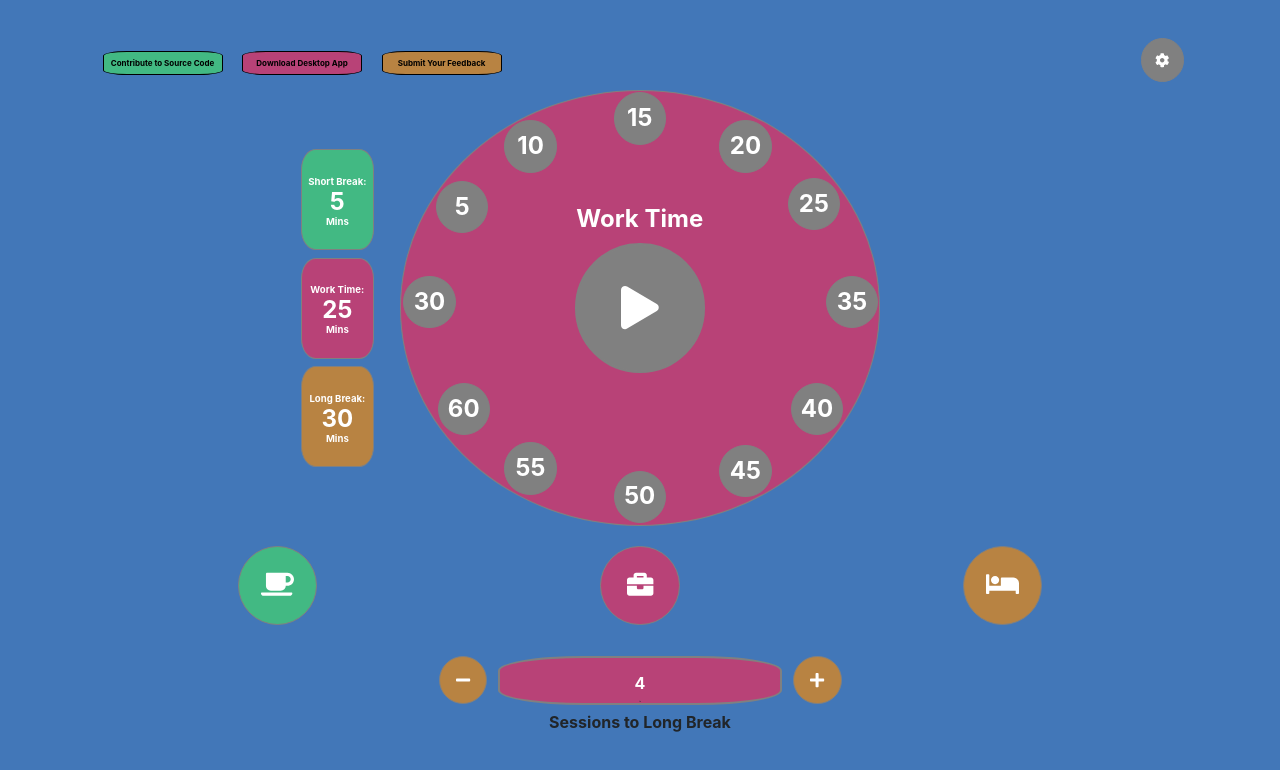
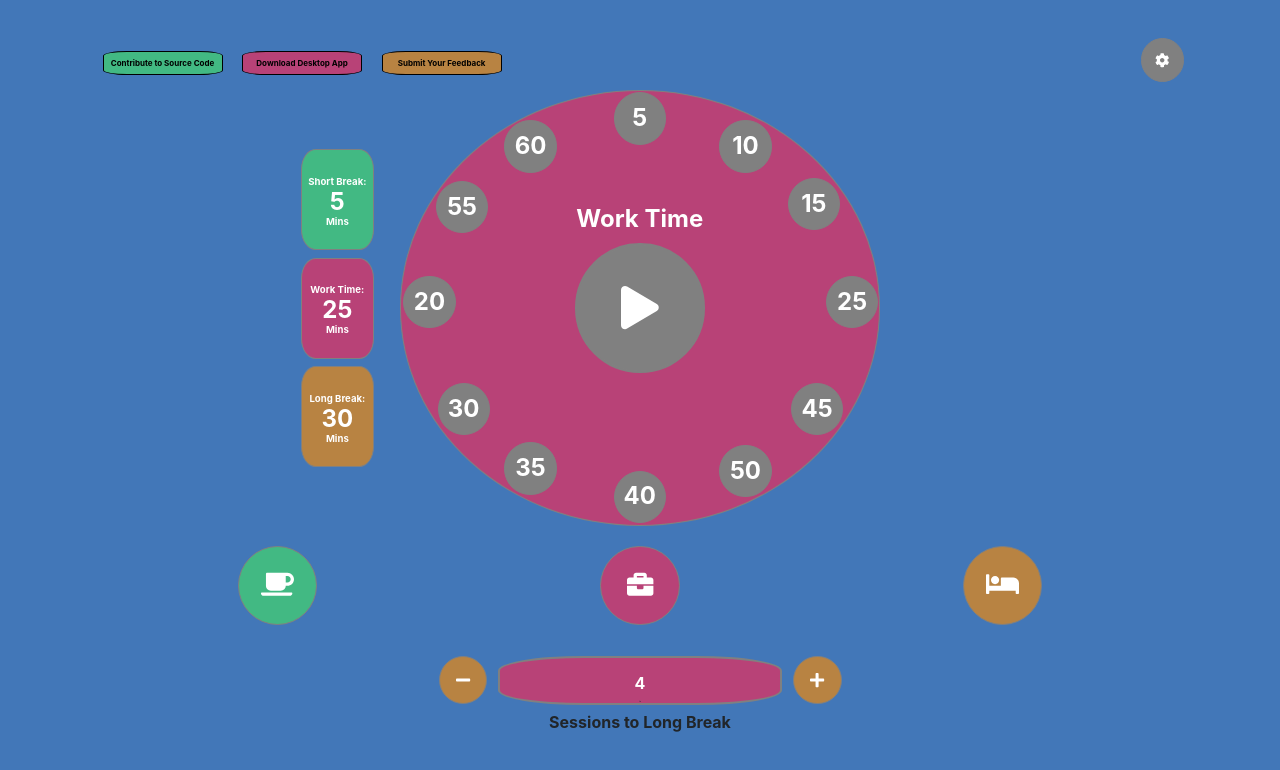
Before and after one commit to moomoolive/pomdoro_timer, a Vue app in the folder code/: page / in a window 1280 px wide. Shown: the top 770 px of the page. Built offline with nearby package versions, Linux system fonts and the light colour scheme.

Commit message:
finished first version of selection page

```diff
--- a/code/package.json
+++ b/code/package.json
@@ -46,7 +46,8 @@
     },
     "rules": {
       "no-unused-vars": 0,
-      "vue/no-unused-components": 0
+      "vue/no-unused-components": 0,
+      "vue/return-in-computed-property": 0
     },
     "overrides": [
       {
--- a/code/src/components/Header.vue
+++ b/code/src/components/Header.vue
@@ -1,6 +1,6 @@
 <template>
     <div>
-        <div id="left">
+        <div id="left" v-if="!smallScreen">
             <button id="button" class="github">
                 <a :href="githubLink">Contribute to Source Code</a>
             </button>
@@ -28,6 +28,11 @@ export default {
     data() {
         return {
             githubLink: "https://github.com/moomoolive/pomdoro_timer"
+        }
+    },
+    computed: {
+        smallScreen() {
+            return this.$store.state.smallScreen
         }
     }
 }
--- a/code/src/components/commonComponents/selectionButton.vue
+++ b/code/src/components/commonComponents/selectionButton.vue
@@ -25,7 +25,7 @@ export default {
             required: false
         },
         text: {
-            type: Number,
+            type: String,
             required: false
         },
         color: String
@@ -33,8 +33,7 @@ export default {
     data() {
         return {
             windowHeight: window.innerHeight,
-            height: 0,
-            var: this.$parent.appMode
+            height: 0
         }
     },
     methods: {
--- a/code/src/components/selection.vue
+++ b/code/src/components/selection.vue
@@ -19,15 +19,13 @@
 import selectionButtonGroup from './selectionComponents/selectionButtonGroup.vue'
 import workSessions from './selectionComponents/workSessions.vue'
 import timeIntervalSelector from './selectionComponents/timeIntervalSelector.vue'
-import intervalTimingDisplay from './selectionComponents/intervalTimingDisplay.vue'
 
 export default {
     name: 'selection',
     components: {
         selectionButtonGroup,
         workSessions,
-        timeIntervalSelector,
-        intervalTimingDisplay
+        timeIntervalSelector
     },
     data() {
         return {
--- /dev/null
+++ b/code/src/components/selectionComponents/intervalTiming/intervalButton.vue
@@ -0,0 +1,129 @@
+<template>
+    <div>
+         <selection-button
+         :text="displayNumber"
+         :id="'time' + buttonNumber"
+         @click.native="updateTimeInterval(displayNumber)"
+         />
+    </div>
+</template>
+
+<script>
+import selectionButton from '../../commonComponents/selectionButton.vue'
+
+export default {
+    name: 'intervalButton',
+    components: {
+        selectionButton
+    },
+    props: {
+        buttonNumber: String
+    },
+    data() {
+        return {
+            isMounted: false
+        }
+    },
+    methods: {
+        roundUp(value) {
+            return Math.round(this.scaleFactor * value)
+        },
+        updateTimeInterval(timeValue) {
+            const payload = {
+                interval: this.intervalSelected,
+                time: parseInt(timeValue)
+                }
+            this.$store.dispatch('updatedSelectedTime', payload)
+        }
+    },
+    computed: {
+        scaleFactor() {
+            if (this.isMounted) return this.$parent.scaleFactor
+        },
+        displayNumber() {
+            return this.roundUp(this.buttonNumber).toString()
+        },
+        intervalSelected() {
+            return this.$store.state.timeIntervalSelect
+        }
+    },
+    mounted() {
+        this.isMounted = true
+    }
+}
+</script>
+
+<style>
+#time1 {
+    text-align: center;
+    position: relative;
+    top: 1.5%;
+}
+
+#time2 {
+    position: relative;
+    right: -0%;
+    top: 50%;
+}
+
+#time3 {
+    position: relative;
+    right: -43%;
+    top: 50%;
+}
+
+#time4 {
+    position: relative;
+    top: 70%;
+    left: 1.5%;
+}
+
+#time5 {
+    position: relative;
+    top: 70%;
+    right: -67%;
+}
+
+#time6 {
+    position: relative;
+    left: 23%;
+    top: 5%;
+}
+
+#time7 {
+    position: relative;
+    left: 65%;
+    top: 8%;
+}
+
+#time8 {
+    text-align: center;
+    position: relative;
+    top: 157%;
+}
+
+
+#time9 {
+    position: relative;
+    right: -45%;
+    top: 5%;
+}
+
+#time10 {
+    position: relative;
+    right: -0%;
+    top: 13%;
+}
+
+#time11 {
+    position: relative;
+    left: 22%;
+    top: 155%;
+}
+
+#time12 {
+    position: relative;
+    left: 65%;
+    top: -50%;
+}
+</style>
--- a/code/src/components/selectionComponents/selectionButtonGroup.vue
+++ b/code/src/components/selectionComponents/selectionButtonGroup.vue
@@ -1,6 +1,7 @@
 <template>
     <div class="buttonContainer">
         <selection-button
+        ref="button"
         icon="fas fa-coffee"
         color="green"
         @click.native="changeInterval('shortBreak')"
@@ -26,10 +27,34 @@ export default {
     components: {
         selectionButton
     },
+    data() {
+        return {
+            isMounted: false
+        }
+    },
     methods: {
         changeInterval(interval) {
             this.$store.dispatch('changeInterval', interval)
         }
+    },
+    computed: {
+        smallScreenIndicator() {
+            if(this.isMounted) return this.$refs.button.windowHeight
+        }
+    },
+    watch: {
+        smallScreenIndicator(oldValue, newValue) {
+            const screenLength = 520
+            if (newValue <= screenLength && oldValue > screenLength) {
+                this.$store.dispatch('screenSize', false)
+            }
+            else if (newValue > screenLength && oldValue <= screenLength) {
+                this.$store.dispatch('screenSize', true)
+            }
+        }
+    },
+    mounted() {
+        this.isMounted = true
     }
 }
 </script>
--- a/code/src/components/selectionComponents/timeIntervalSelector.vue
+++ b/code/src/components/selectionComponents/timeIntervalSelector.vue
@@ -2,18 +2,18 @@
     <div :class="'selector ' + selectorColor">
         <div style="grid-row: 1; grid-column: 1;">
             <div style="height: 40%;">
-                <selection-button :text="roundUp(1)" id="time1" @click.native="updateTimeInterval(roundUp(1))" />
+                <interval-button buttonNumber="11" />
             </div>
             <div style="height: 40%;">
-                <selection-button :text="roundUp(2)" id="time2" @click.native="updateTimeInterval(roundUp(2))" />
+                <interval-button buttonNumber="12" />
             </div>
             <div>
-                <interval-timing-display id="display" />
+                <interval-timing-display v-if="!smallScreen" id="display" />
             </div>
         </div>
         <div style="grid-row: 1; grid-column: 2;">
             <div style="height: 40%;">
-                <selection-button :text="roundUp(3)" id="time3" @click.native="updateTimeInterval(roundUp(3))" />
+                <interval-button buttonNumber="1" />
             </div>
             <div style="height: 40%;">
                 <p class="selectorMessage">{{ selectorMessage }}</p>
@@ -21,15 +21,15 @@
         </div>
         <div style="grid-row: 1; grid-column: 3;">
             <div style="height: 40%;">
-                <selection-button :text="roundUp(4)" id="time4" @click.native="updateTimeInterval(roundUp(4))" />
+                <interval-button buttonNumber="2" />
             </div>
             <div style="height: 40%;">
-                <selection-button :text="roundUp(5)" id="time5" @click.native="updateTimeInterval(roundUp(5))" />
+                <interval-button buttonNumber="3" />
             </div>
         </div>
         <div style="grid-row: 2; grid-column: 1;">
             <div style="height: 40%;">
-                <selection-button :text="roundUp(6)" id="time6" @click.native="updateTimeInterval(roundUp(6))"  />
+                <interval-button buttonNumber="4" />
             </div>
         </div>
         <div class="middleGrid">
@@ -37,28 +37,28 @@
         </div>
         <div style="grid-row: 2; grid-column: 3;">
             <div style="height: 40%;">
-                <selection-button :text="roundUp(7)" id="time7" @click.native="updateTimeInterval(roundUp(7))" />
+                <interval-button buttonNumber="5" />
             </div>
         </div>
         <div style="grid-row: 3; grid-column: 1;">
             <div style="height: 40%;">
-                <selection-button :text="roundUp(12)" id="time12" @click.native="updateTimeInterval(roundUp(12))" />
+                <interval-button buttonNumber="6" />
             </div>
             <div style="height: 40%;">
-                <selection-button :text="roundUp(11)" id="time11" @click.native="updateTimeInterval(roundUp(11))" />
+                <interval-button buttonNumber="7" />
             </div>
         </div>
         <div style="grid-row: 3; grid-column: 2;">
             <div style="height: 40%;">
-                <selection-button :text="roundUp(10)" id="time10" @click.native="updateTimeInterval(roundUp(10))" />
+                <interval-button buttonNumber="8" />
             </div>
         </div>
         <div style="grid-row: 3; grid-column: 3;">
             <div style="height: 40%;">
-                <selection-button :text="roundUp(8)" id="time8" @click.native="updateTimeInterval(roundUp(8))"  />
+                <interval-button buttonNumber="9" />
             </div>
             <div style="height: 40%;">
-                <selection-button :text="roundUp(9)" id="time9" @click.native="updateTimeInterval(roundUp(9))"  />
+                <interval-button buttonNumber="10" />
             </div>
         </div>
     </div>
@@ -66,13 +66,15 @@
 
 <script>
 import selectionButton from '../commonComponents/selectionButton.vue'
-import intervalTimingDisplay from '../selectionComponents/intervalTimingDisplay.vue'
+import intervalTimingDisplay from './intervalTiming/intervalTimingDisplay.vue'
+import intervalButton from './intervalTiming/intervalButton.vue'
 
 export default {
     name: 'timeIntervalSelector',
     components: {
         selectionButton,
-        intervalTimingDisplay
+        intervalTimingDisplay,
+        intervalButton
     },
     data() {
         return {
@@ -84,21 +86,14 @@ export default {
     methods: {
         play() {
             this.$store.dispatch('changeAppMode', 'clock')
-        },
-        roundUp(value) {
-            return Math.round(this.scaleFactor * value)
-        },
-        updateTimeInterval(timeValue) {
-            const payload = {
-                interval: this.intervalSelected,
-                time: timeValue
-                }
-            this.$store.dispatch('updatedSelectedTime', payload)
         }
     },
     computed: {
         intervalSelected() {
             return this.$store.state.timeIntervalSelect
+        },
+        smallScreen() {
+            return this.$store.state.smallScreen
         }
     },
     watch: {
@@ -166,76 +161,4 @@ export default {
     left: -90%;
     top: -40%;
 }
-
-#time1 {
-    position: relative;
-    left: 22%;
-    top: 155%;
-}
-
-#time2 {
-    position: relative;
-    left: 65%;
-    top: -50%;
-}
-
-#time3 {
-    text-align: center;
-    position: relative;
-    top: 1.5%;
-}
-
-#time4 {
-    position: relative;
-    right: -0%;
-    top: 50%;
-}
-
-#time5 {
-    position: relative;
-    right: -43%;
-    top: 50%;
-}
-
-#time6 {
-    position: relative;
-    top: 70%;
-    left: 1.5%;
-}
-
-#time7 {
-    position: relative;
-    top: 70%;
-    right: -67%;
-}
-
-#time8 {
-    position: relative;
-    right: -45%;
-    top: 5%;
-}
-
-#time9 {
-    position: relative;
-    right: -0%;
-    top: 13%;
-}
-
-#time10 {
-    text-align: center;
-    position: relative;
-    top: 157%;
-}
-
-#time11 {
-    position: relative;
-    left: 65%;
-    top: 8%;
-}
-
-#time12 {
-    position: relative;
-    left: 23%;
-    top: 5%;
-}
 </style>
--- a/code/src/store/actions.js
+++ b/code/src/store/actions.js
@@ -10,5 +10,8 @@ export default {
     },
     updatedSelectedTime({ commit }, payload) {
         commit('updatedSelectedTime', payload)
+    },
+    screenSize({ commit }, boolean) {
+        commit('screenSize', boolean)
     }
 }
--- a/code/src/store/mutations.js
+++ b/code/src/store/mutations.js
@@ -12,5 +12,8 @@ export default {
     },
     updatedSelectedTime(state, payload) {
         state.timeIntervals[payload.interval] = payload.time
+    },
+    screenSize(state, boolean) {
+        state.smallScreen = boolean
     }
 }
--- a/code/src/store/state.js
+++ b/code/src/store/state.js
@@ -6,5 +6,6 @@ export default {
         workSessions: 4
     },
     mode: 'selection',
-    timeIntervalSelect: 'workInterval'
+    timeIntervalSelect: 'workInterval',
+    smallScreen: false
 }
```
Also changed, not shown: code/src/components/selectionComponents/intervalTiming/intervalTimingDisplay.vue (renamed from code/src/components/selectionComponents/intervalTimingDisplay.vue), 1 other file (tests, documents, lock files or other folders).
